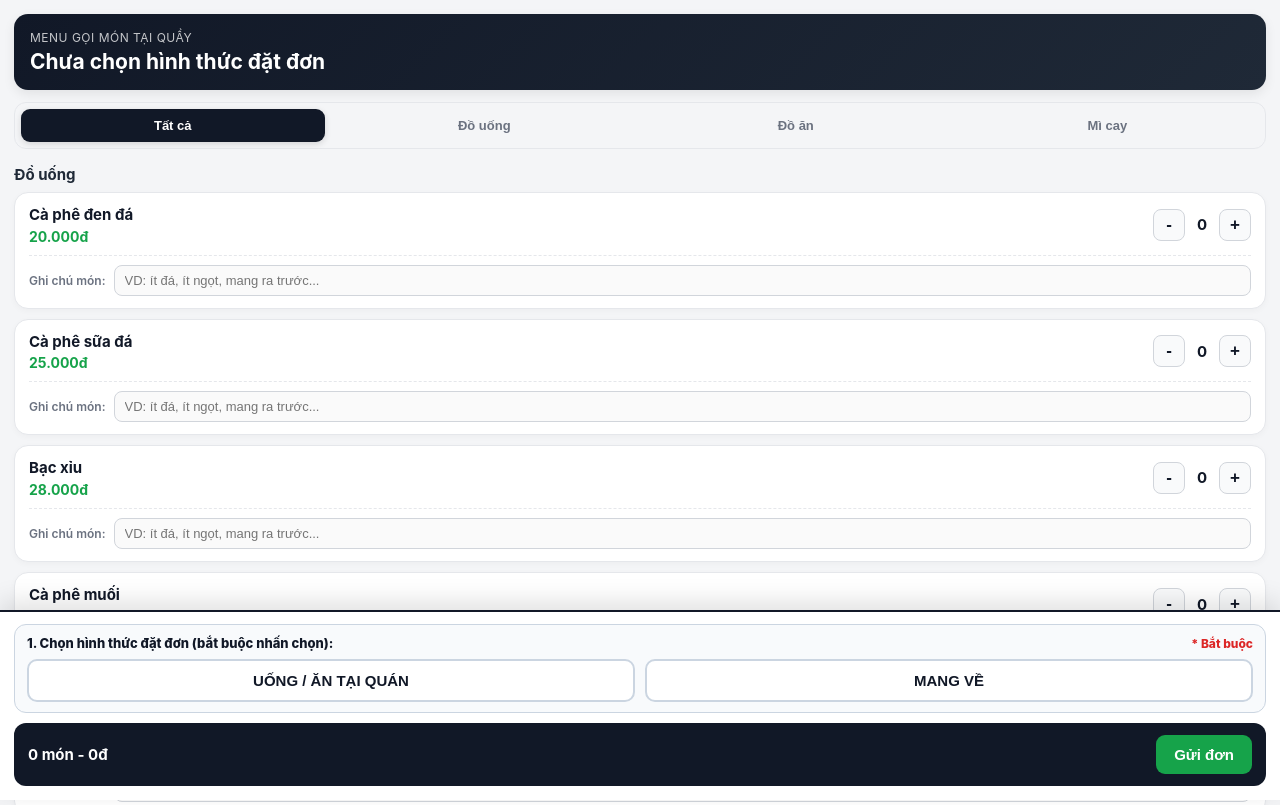
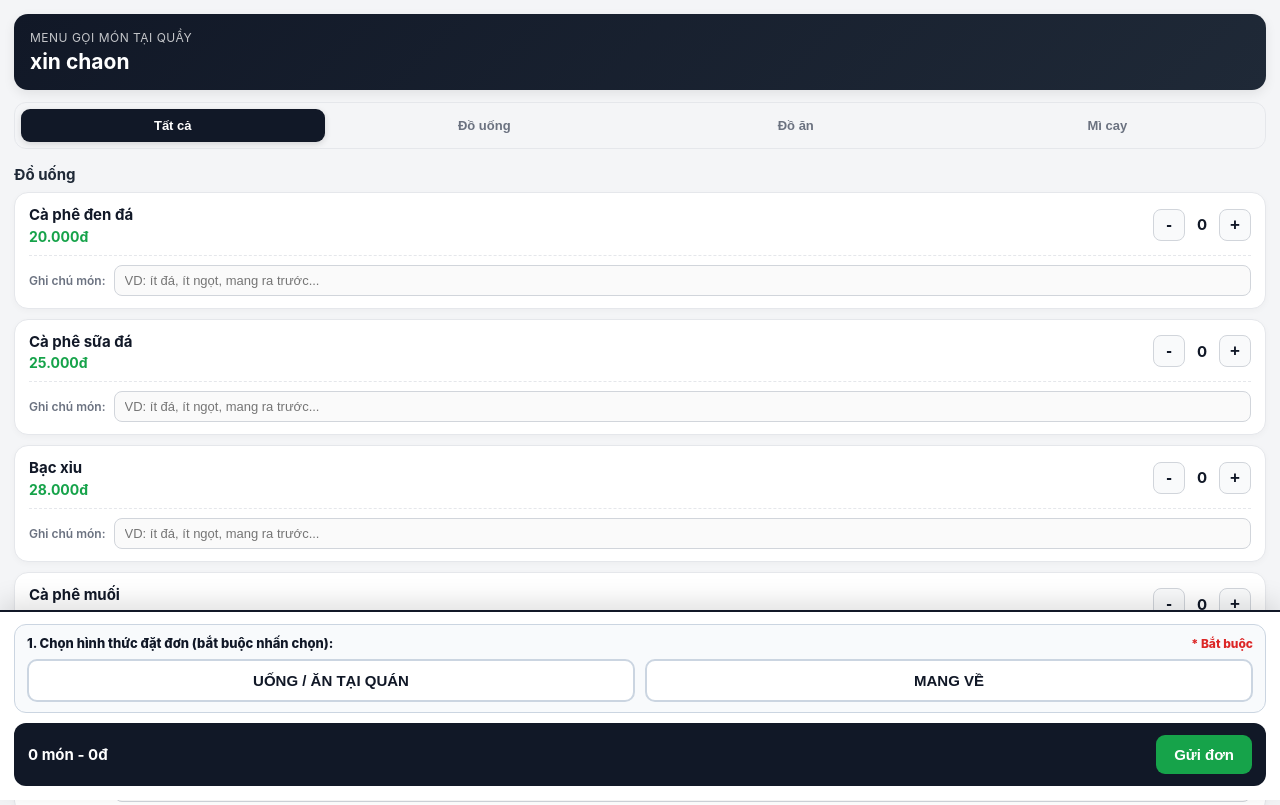
Before and after one commit to nghia-cpu/mohinhbanhang, a plain HTML site: page index.html in a window 1280 px wide. Shown: the top 805 px of the page. Drawn offline with Linux system fonts and the light colour scheme.

Commit message:
Update index.html

```diff
--- a/index.html
+++ b/index.html
@@ -477,7 +477,7 @@
     window.syncTableTitle = function() {
       const titleEl = document.getElementById("table-title");
       if (!selectedMode) {
-        titleEl.innerText = "Chưa chọn hình thức đặt đơn";
+        titleEl.innerText = "xin chaon";
         return;
       }
       if (selectedMode === "takeaway") {
```
